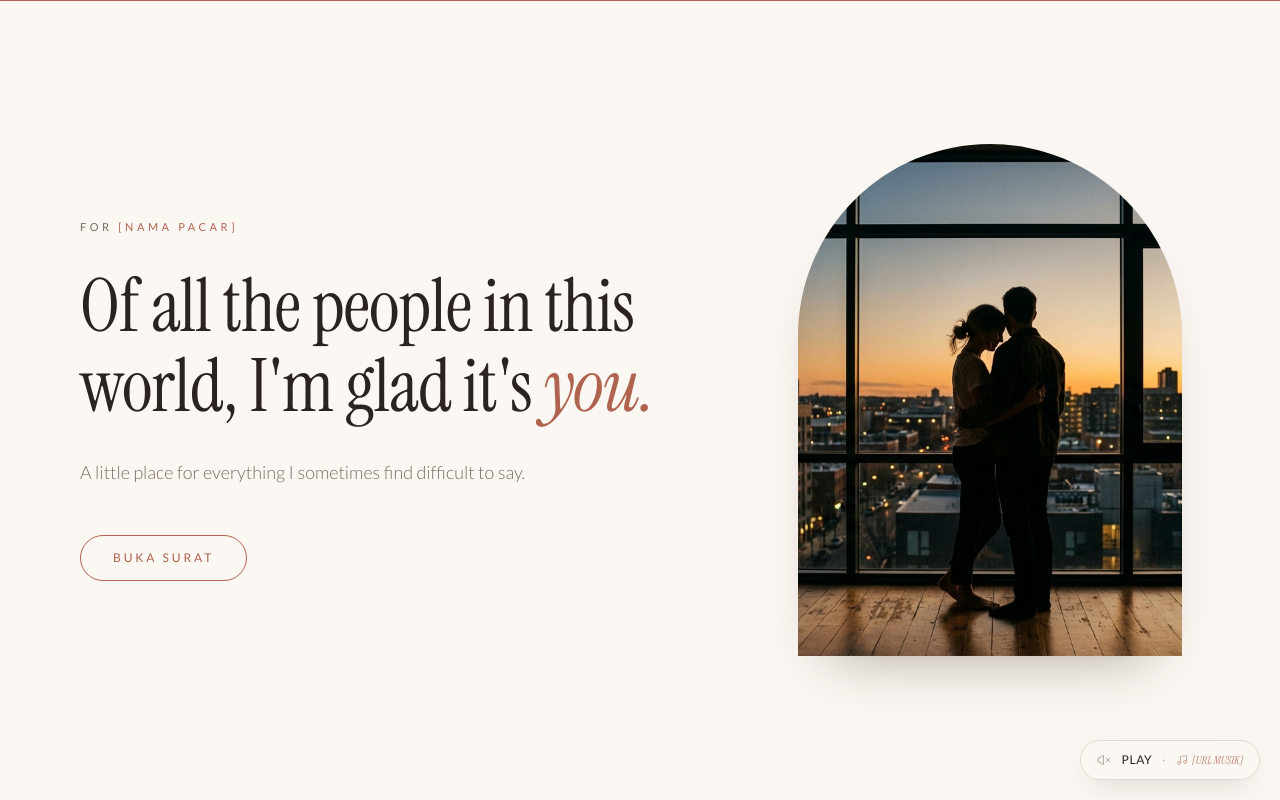
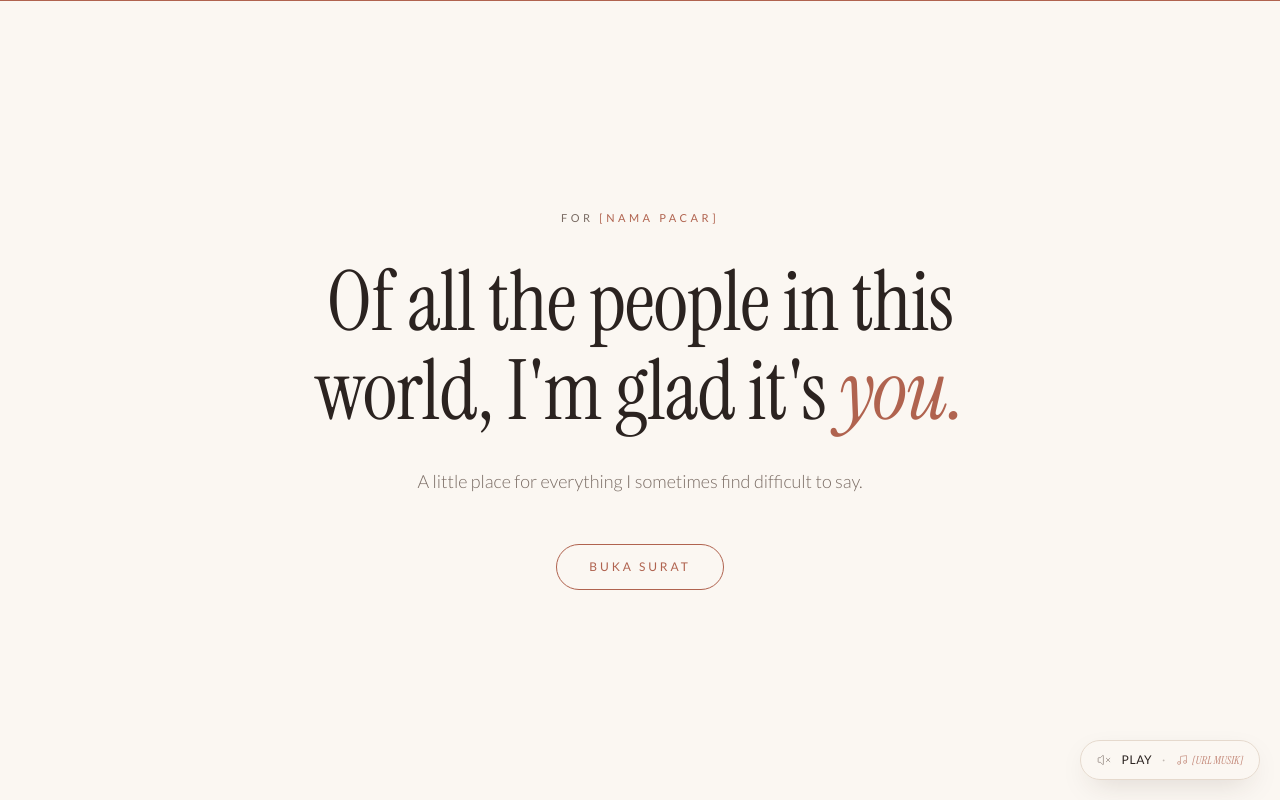
Before and after one commit to DimasHidayat24/universe, a React (Vite) app: page / in a window 1280 px wide. Shown: the top 800 px of the page. Built offline with nearby package versions, Linux system fonts and the light colour scheme; a web font is replaced by a local one.

Commit message:
Hero: remove couple photo, centered text only

```diff
--- a/src/App.tsx
+++ b/src/App.tsx
@@ -122,8 +122,8 @@ export default function App() {
           id="the-opening"
           className="relative min-h-screen w-full flex items-center px-6 sm:px-12 lg:px-20 py-20"
         >
-          <div className="max-w-6xl w-full mx-auto grid grid-cols-1 lg:grid-cols-12 gap-14 lg:gap-20 items-center">
-            <div className="lg:col-span-7 text-center lg:text-left">
+          <div className="max-w-4xl w-full mx-auto">
+            <div className="text-center">
               <Reveal>
                 <p className="text-[11px] tracking-[0.32em] uppercase text-[#7A6C64]">
                   For <span className="text-[#B0634F]">{config.partnerName}</span>
@@ -131,13 +131,13 @@ export default function App() {
               </Reveal>
 
               <Reveal delay={0.1}>
-                <h1 className="mt-8 font-serif text-[2.6rem] sm:text-6xl lg:text-[4.6rem] leading-[1.08] tracking-[-0.01em] text-balance">
+                <h1 className="mt-8 font-serif text-[2.6rem] sm:text-6xl lg:text-[5.2rem] leading-[1.06] tracking-[-0.01em] text-balance">
                   Of all the people in this world, I'm glad it's <span className="font-italic-serif text-[#B0634F]">you.</span>
                 </h1>
               </Reveal>
 
               <Reveal delay={0.2}>
-                <p className="mt-8 max-w-md mx-auto lg:mx-0 text-base sm:text-lg leading-relaxed text-[#7A6C64] font-light">
+                <p className="mt-8 max-w-md mx-auto text-base sm:text-lg leading-relaxed text-[#7A6C64] font-light">
                   A little place for everything I sometimes find difficult to say.
                 </p>
               </Reveal>
@@ -153,18 +153,6 @@ export default function App() {
               </Reveal>
             </div>
 
-            <div className="lg:col-span-5 flex justify-center">
-              <Reveal delay={0.15} className="w-[68%] sm:w-[52%] lg:w-full max-w-sm">
-                <div className="rounded-t-full overflow-hidden bg-[#F4ECE3] aspect-[3/4] shadow-[0_30px_60px_-34px_rgba(60,40,30,0.45)]">
-                  <img
-                    src={config.heroPhotoUrl}
-                    alt="Kita berdua"
-                    loading="eager"
-                    className="w-full h-full object-cover"
-                  />
-                </div>
-              </Reveal>
-            </div>
           </div>
         </section>
 
```
